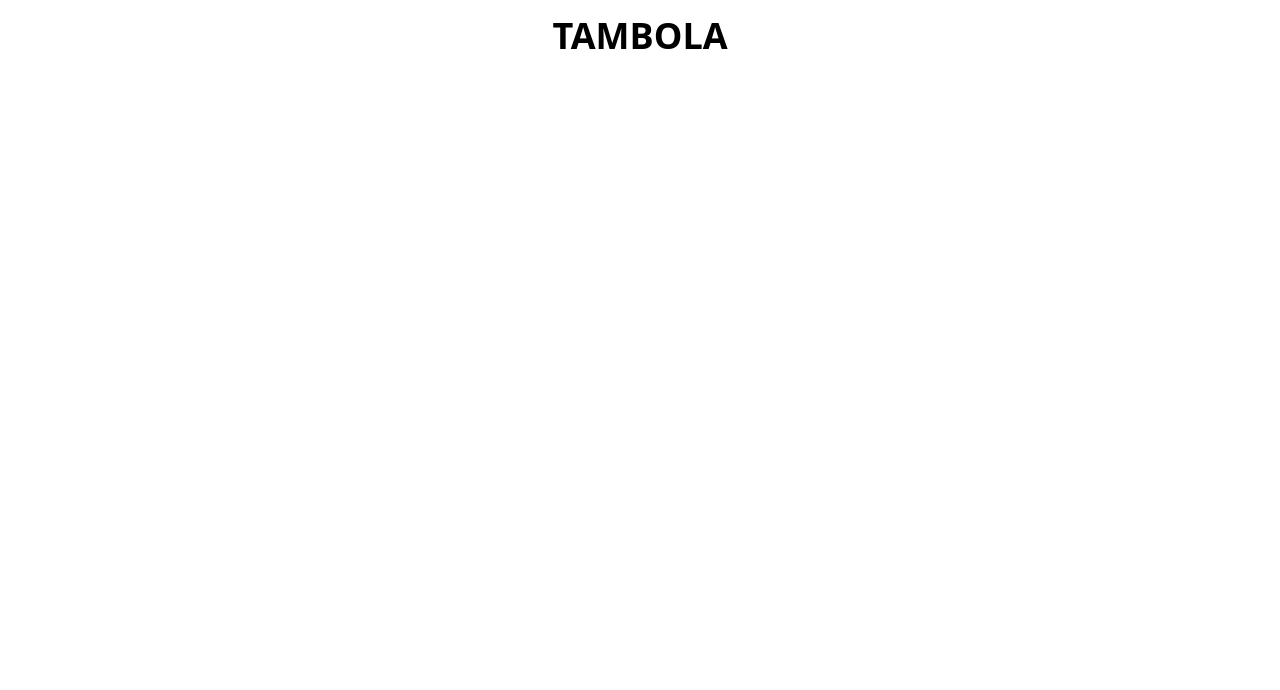
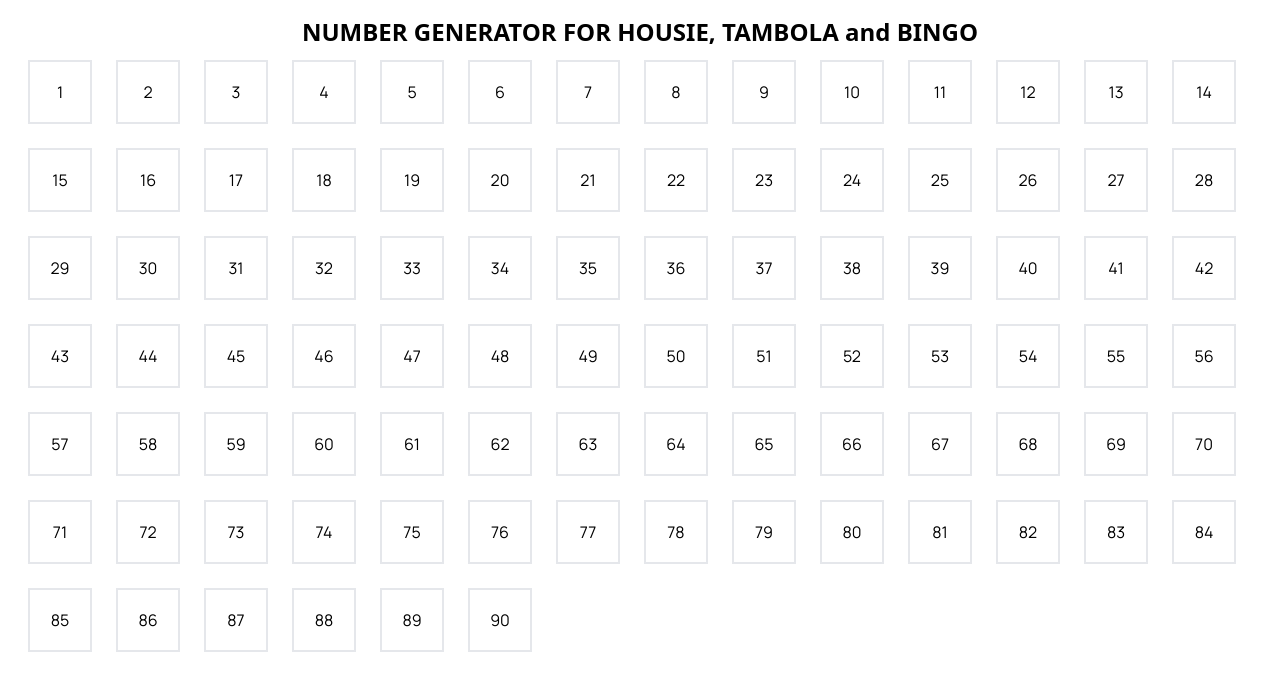
Before and after one commit to gayathrimantha/tambolaweb, a Next.js app in the folder tambolahousie/: page / in a window 1280 px wide. Shown: the top 690 px of the page. Built offline with nearby package versions, Linux system fonts and the light colour scheme.

Commit message:
functionality

```diff
--- /dev/null
+++ b/tambolahousie/src/app/NumberGenerator.tsx
@@ -0,0 +1,80 @@
+"use client";
+
+import React, { useState, useEffect } from "react";
+import { v4 as uuid } from "uuid";
+
+export default function NumberGenerator() {
+  //   const [numbers, setNumbers] = useState<number[]>([]);
+  const [selectedNumbers, setSelectedNumbers] = useState<number[]>([]);
+  const [generatedNumber, setGeneratedNumber] = useState<number | null>(null);
+
+  // Load selected numbers from local storage on component mount
+  useEffect(() => {
+    const storedNumbers = localStorage.getItem("selectedNumbers");
+    if (storedNumbers) {
+      const parsedNumbers = JSON.parse(storedNumbers);
+      setSelectedNumbers(parsedNumbers);
+    }
+  }, []);
+
+  // Generate random number and update selectedNumbers
+  const generateNumber = () => {
+    const availableNumbers = numbers.filter(
+      (num) => !selectedNumbers.includes(num)
+    );
+    if (availableNumbers.length === 0) {
+      alert("All numbers have been selected!");
+      return;
+    }
+
+    const randomIndex = Math.floor(Math.random() * availableNumbers.length);
+    const selectedNumber = availableNumbers[randomIndex];
+
+    const updatedSelectedNumbers = [...selectedNumbers, selectedNumber];
+    setSelectedNumbers(updatedSelectedNumbers);
+    setGeneratedNumber(selectedNumber);
+
+    // Store selectedNumbers in local storage
+    localStorage.setItem(
+      "selectedNumbers",
+      JSON.stringify(updatedSelectedNumbers)
+    );
+  };
+
+  // Create an array of numbers from 1 to 90
+  const numbers = Array.from({ length: 90 }, (_, index) => index + 1);
+
+  // Reset selected numbers and local storage
+  const resetNumbers = () => {
+    setSelectedNumbers([]);
+    localStorage.removeItem("selectedNumbers");
+    setGeneratedNumber(null);
+  };
+
+  return (
+    <div>
+      {/* <div>
+        <button onClick={generateNumber}>Generate Number</button>
+        <button onClick={resetNumbers}>New Game</button>
+      </div> */}
+      <div className="flex flex-row w-full flex-wrap ">
+        {numbers.map((number) => (
+          <div
+            key={uuid()} // Use a unique key for each number element
+            style={{
+              backgroundColor:
+                generatedNumber === number
+                  ? "blue" // Color for the generated number
+                  : selectedNumbers.includes(number)
+                  ? "green" // Color for selected numbers
+                  : "white", // Default color
+            }}
+            className="border-x-2 border-y-2 w-16 h-16 items-center flex justify-center mx-3 my-3"
+          >
+            {number}
+          </div>
+        ))}
+      </div>
+    </div>
+  );
+}
--- a/tambolahousie/src/app/page.tsx
+++ b/tambolahousie/src/app/page.tsx
@@ -1,9 +1,13 @@
 import Image from "next/image";
+import NumberGenerator from "./NumberGenerator";
 
 export default function Home() {
   return (
     <main className="flex flex-col items-center  p-4">
-      <div className="font-bold text-4xl font-sans">TAMBOLA</div>
+      <div className="font-bold text-2xl font-sans">
+        NUMBER GENERATOR FOR HOUSIE, TAMBOLA and BINGO
+      </div>
+      <NumberGenerator />
     </main>
   );
 }
```
Also changed, not shown: tambolahousie/package.json (+6 -4 lines), 1 other file (tests, documents, lock files or other folders).
